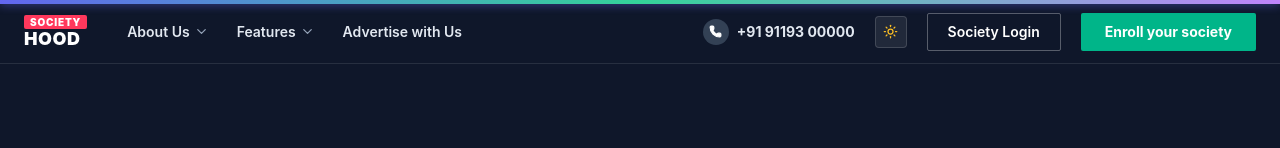
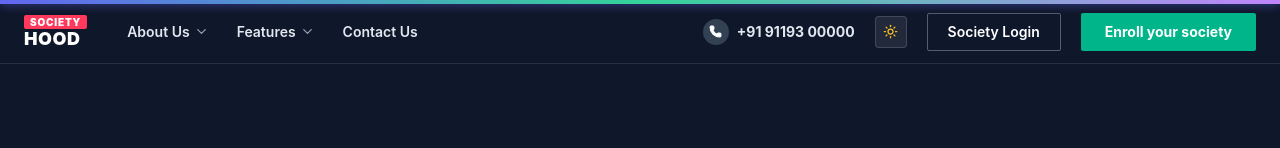
Before and after one commit to faisalhasan00/GateLink, a React (Vite) app in the folder Application/admin_panel/: page / in a window 1280 px wide. Shown: the top 148 px of the page. Built offline with nearby package versions, Linux system fonts and the light colour scheme; no server answers.

Commit message:
Remove Advertise with Us and update navigation links in Navbar

```diff
--- a/Application/admin_panel/src/pages/landing/Navbar.jsx
+++ b/Application/admin_panel/src/pages/landing/Navbar.jsx
@@ -141,9 +141,9 @@ export default function Navbar({ onOpenDemo }) {
               )}
             </div>
 
-            {/* Direct Link */}
+            {/* Direct Link: Contact Us */}
             <Link to="/contact" style={{ textDecoration: 'none', fontSize: '14px', fontWeight: 600, color: isDark ? '#E2E8F0' : '#444444' }}>
-              Advertise with Us
+              Contact Us
             </Link>
 
           </nav>
```
